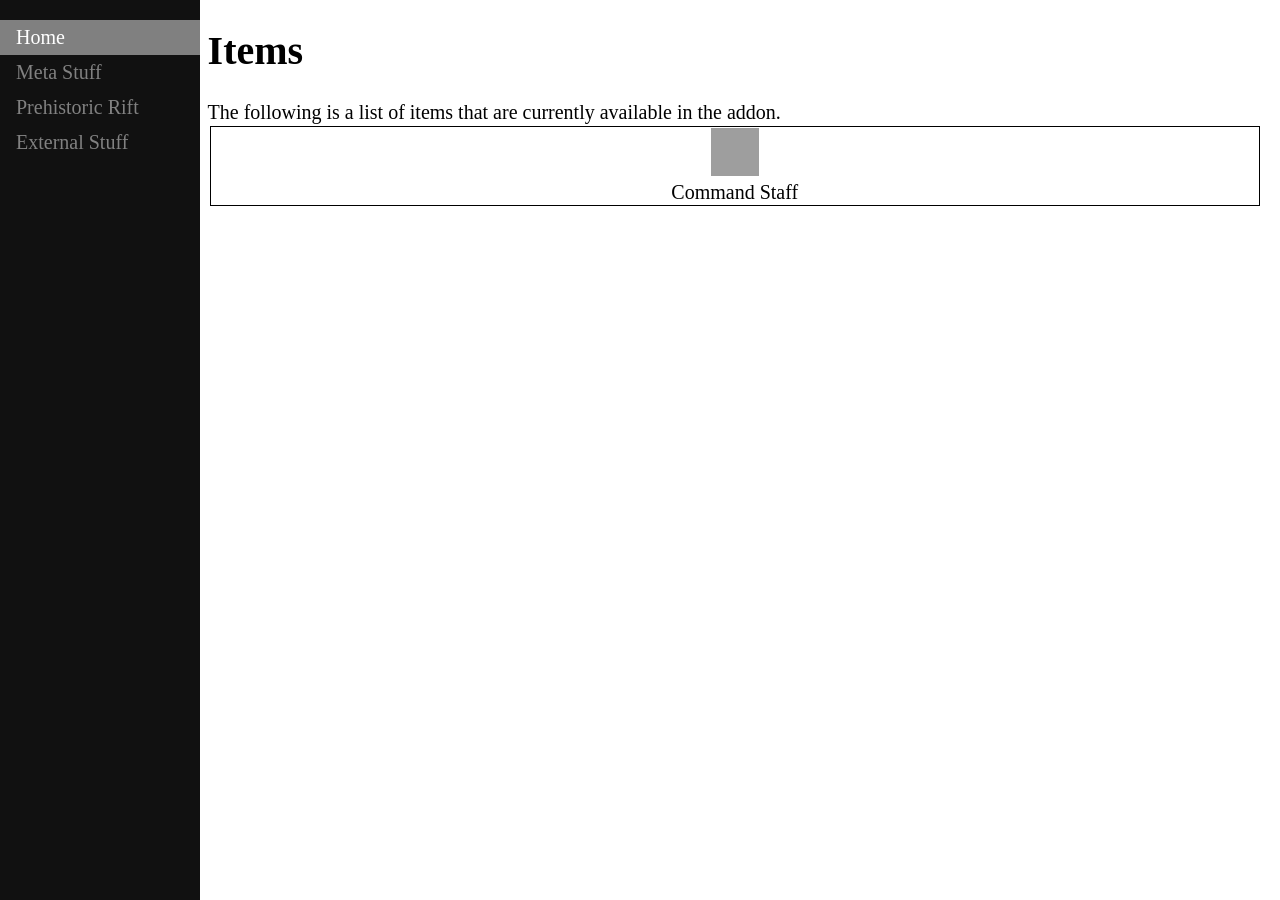
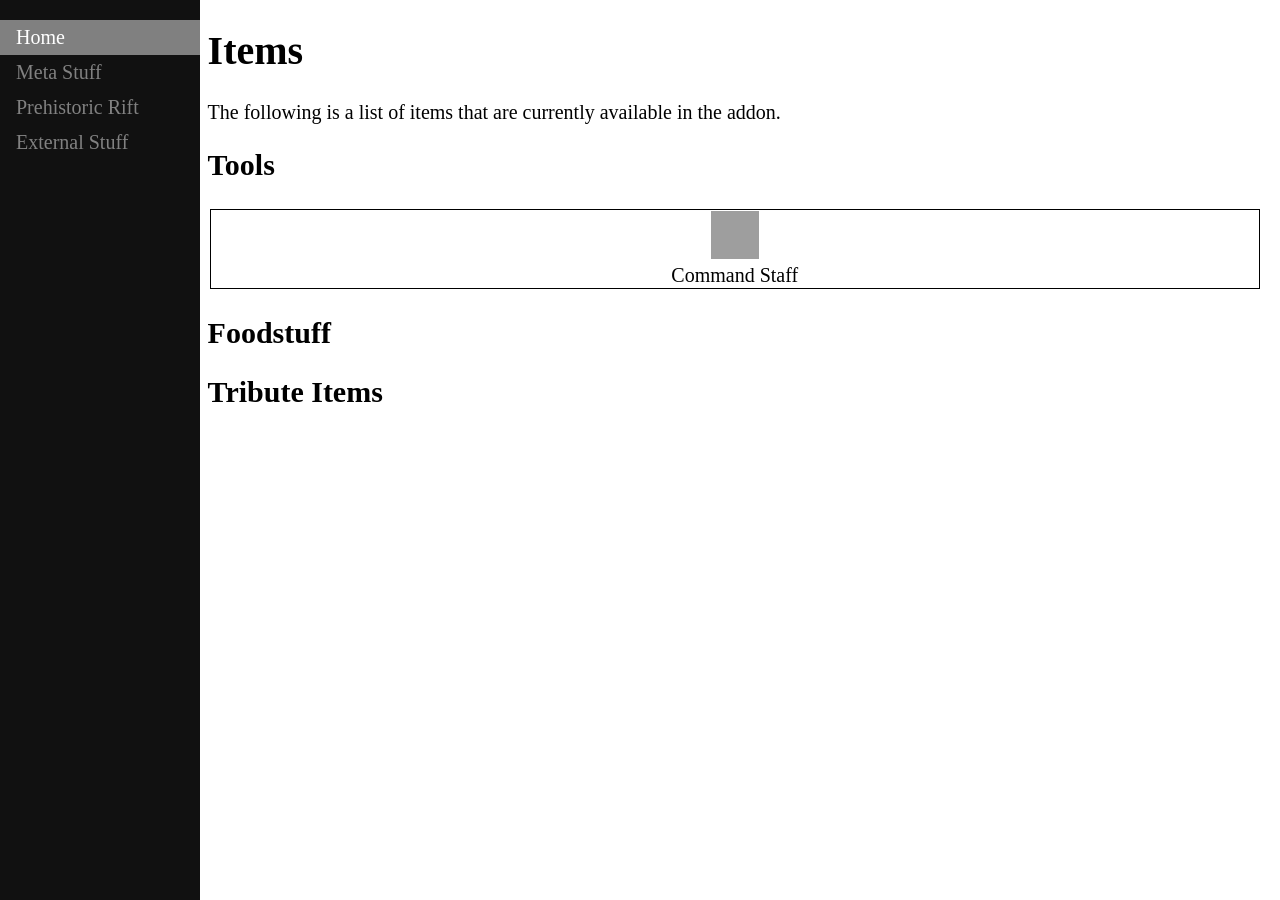
Before and after one commit to ANightDazingZoroark/ANightDazingZoroark.github.io, a Jekyll site: the page built from prehistoric-rift/items/index.html, in a window 1280 px wide. Built offline with Jekyll 4.4.1, drawn with Linux system fonts in a browser that asks for light colours; grey boxes are pictures that could not be loaded.

Commit message:
Update index.html

```diff
--- a/prehistoric-rift/items/index.html
+++ b/prehistoric-rift/items/index.html
@@ -5,6 +5,7 @@ title: Items | Prehistoric Rift
 <h1>Items</h1>
 The following is a list of items that are currently available in the addon.
 
+<h2>Tools</h2>
 <table class="bordered">
   <tr>
     <td>
@@ -30,3 +31,7 @@ The following is a list of items that are currently available in the addon.
 	</td>
   </tr>
 </table>
+
+<h2>Foodstuff</h2>
+
+<h2>Tribute Items</h2>
```
